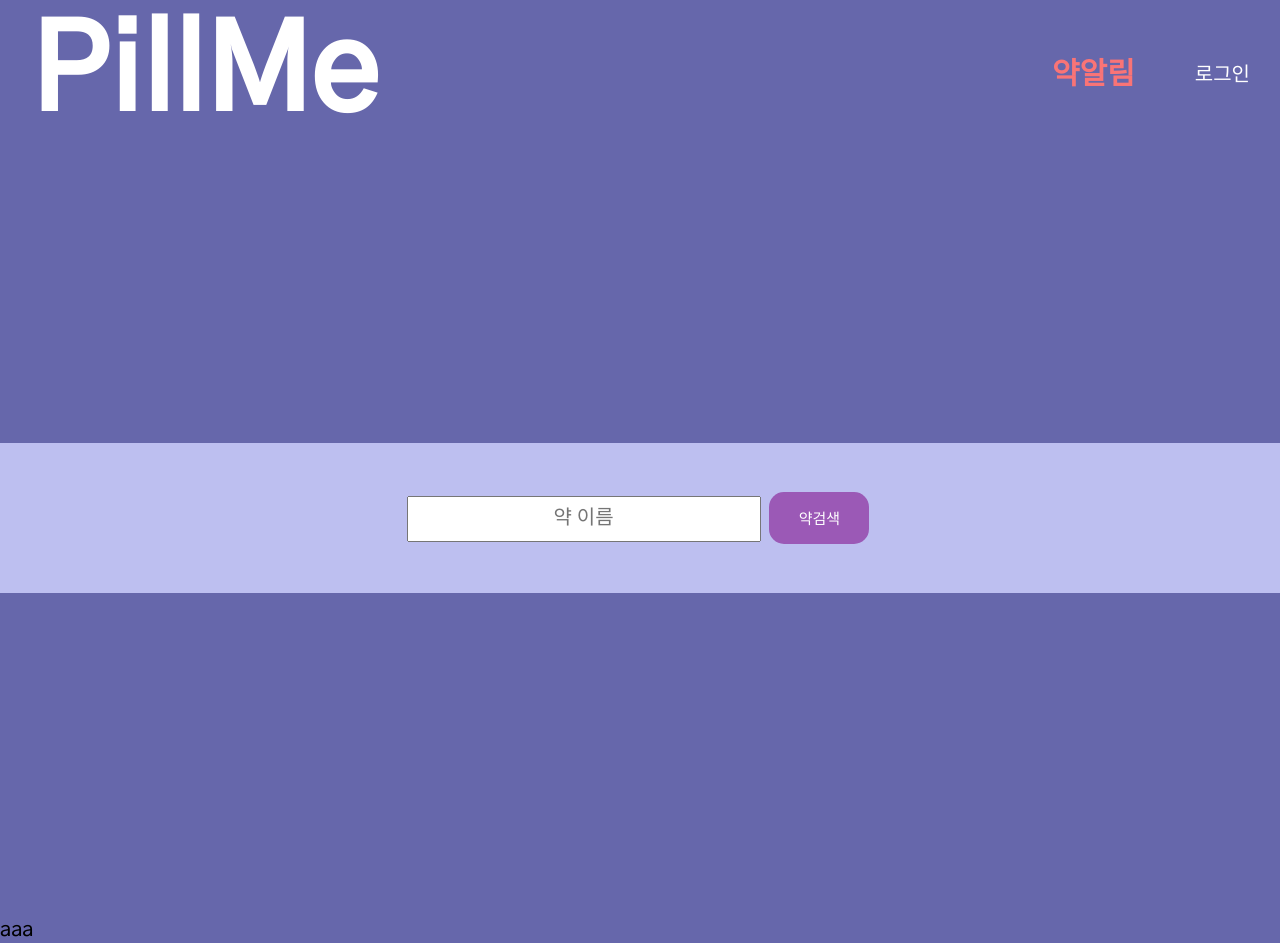
After one commit to chajaeho/pillMe, a Django app: template pybo/templates/pybo/pillinfo.html in a window 1280 px wide. The commit adds this page. Run offline with Django 4.2, Linux system fonts and the light colour scheme; the template is opened without the code that fills it, so the values that code supplies are empty.

Commit message:
약 검색

```diff
--- a/config/settings.py
+++ b/config/settings.py
@@ -19,7 +19,7 @@ BASE_DIR = Path(__file__).resolve().parent.parent
 
 # Quick-start development settings - unsuitable for production
 # See https://docs.djangoproject.com/en/4.0/howto/deployment/checklist/
-
+API_SECRET_KEY = my_settings.API_SECRET_KEY
 # SECURITY WARNING: keep the secret key used in production secret!
 SECRET_KEY = my_settings.SECRET_KEY
 # SECURITY WARNING: don't run with debug turned on in production!
--- a/pybo/templates/pybo/main.html
+++ b/pybo/templates/pybo/main.html
@@ -11,7 +11,7 @@
             <div class ="mybox" style="float:right;">
                 <a href="/pybo/mypill"><p><input type="image" src="/static/pill.png" alt="약아이콘"  width="80" height="80" > My Pill</p></a>
                 <a href="/pybo/friend"><p><input type="image" src="/static/3D.png" alt="친구아이콘"  width="80" height="80" > Friend</p></a>
-                <a href="pybo/pillinfo"><p><input type="image" src="/static/information.png" alt="정보아이콘"  width="80" height="80" > Pill info</p></a>
+                <a href="/pybo/pillinfo"><p><input type="image" src="/static/information.png" alt="정보아이콘"  width="80" height="80" > Pill info</p></a>
             </div>
         </div>
     </div>
--- /dev/null
+++ b/pybo/templates/pybo/pillinfo.html
@@ -0,0 +1,19 @@
+{% extends "base.html" %}
+{% block content %}
+<div class="loginOutBox">
+    <div class="loginInBox">
+        <div class="searchBox">
+            <form id="searchForm" method="POST">
+                {% csrf_token %}
+                 <input type="text" id="search_kw" name="q" value="{{q}}" placeholder="약 이름" style="width:350px; height:42px; text-align:center;">
+                 <button type="submit" class="btnFriend" id="btn_search" name="searchPill">약검색</button>
+             </form>
+        </div>
+    </div>
+</div>
+{% if response %}
+    <p>{{response.content}}</p>
+{% else %}
+<p> aaa</p>
+{% endif %}
+{% endblock %}
--- a/pybo/urls.py
+++ b/pybo/urls.py
@@ -17,4 +17,5 @@ urlpatterns = [
     path('find/', views.find, name='find'),
     path('findPassword/', views.findPassword, name='findPassword'),
     path('friend/<str:friendID>/delete', views.deleteFriend, name='deleteFriend'),
+    path('pillinfo/', views.pillinfo, name='pillinfo'),
 ]
```
Also changed, not shown: pybo/views.py (+19 -0 lines).
